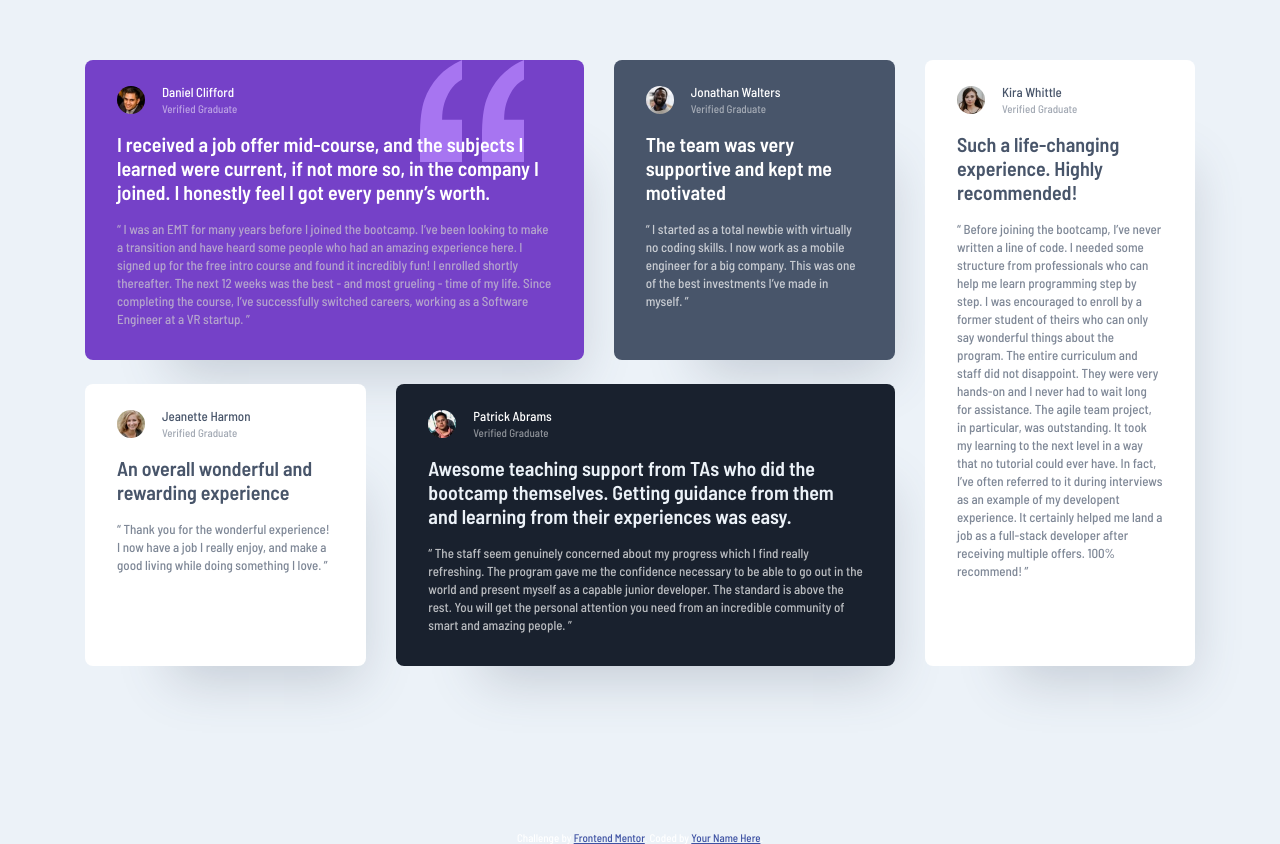
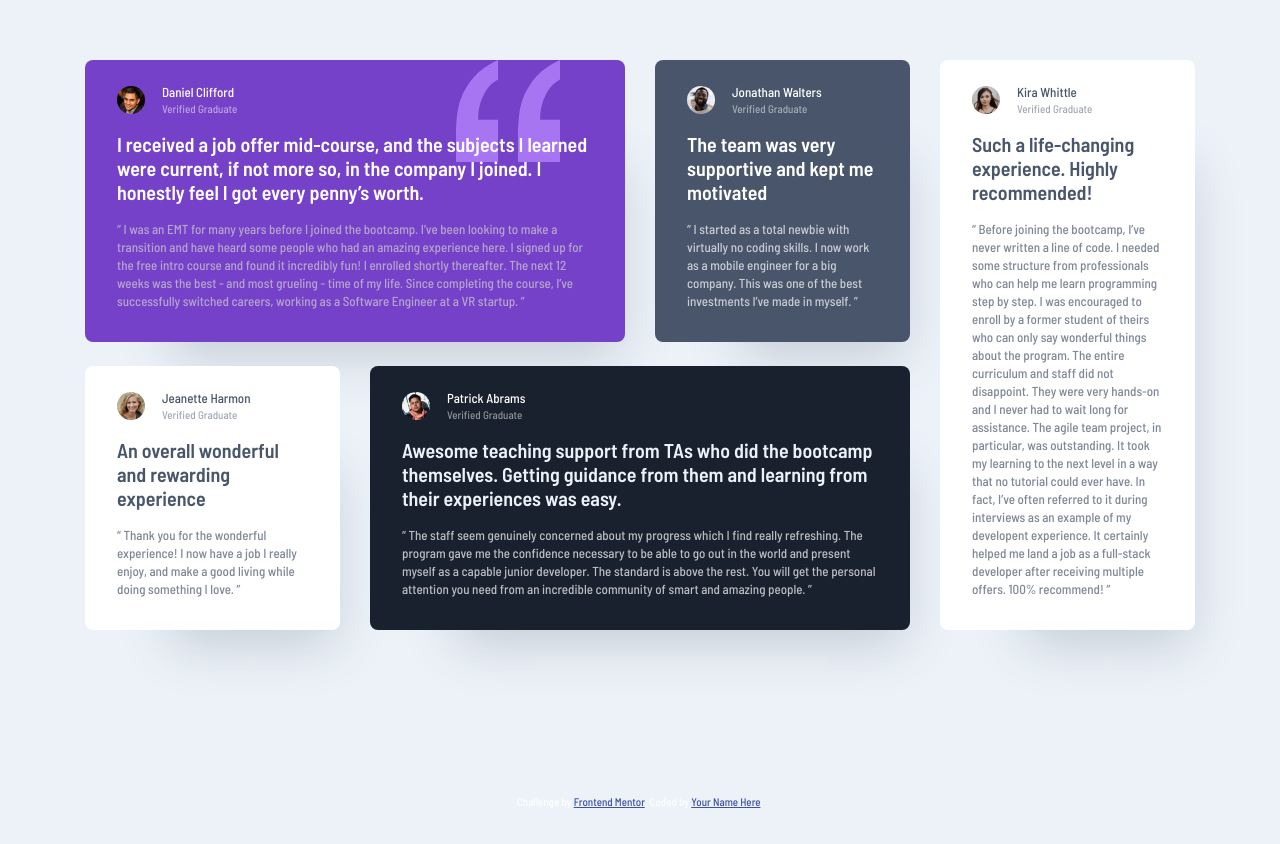
Before and after one commit to ajibade-ibrahim/testimonials-grid-section, a plain HTML site: page index.html in a window 1280 px wide. Shown: the part 105-949 px from the top of the page. After the commit the page ends 913 px from the top, so only its background shows below. Drawn offline with Linux system fonts and the light colour scheme.

Commit message:
grid implementation

```diff
--- a/index.html
+++ b/index.html
@@ -14,8 +14,7 @@
     <main class="container">
         <section class="card-group">
             <section class="card-group-left">
-                <div class="card-row">
-                    <div class="card bg-violet flex-grow-3">
+                    <div class="card bg-violet colspan-2">
                         <div class="card-header">
                             <img src="images/image-daniel.jpg" alt="Daniel Clifford">
                             <div class="card-title">
@@ -55,8 +54,6 @@
                             </p>
                         </div>
                     </div>
-                </div>
-                <div class="card-row">
                     <div class="card bg-white">
                         <div class="card-header">
                             <img src="images/image-jeanette.jpg" alt="Jeanette Harmon">
@@ -67,13 +64,14 @@
                         </div>
                         <div class="card-body">
                             <p class="display">An overall wonderful and rewarding experience</p>
-                            <p class="quote">“ Thank you for the wonderful experience! I now have a job I really enjoy, and make a good
+                            <p class="quote">“ Thank you for the wonderful experience! I now have a job I really enjoy, and
+                                make a good
                                 living
                                 while doing something I love. ”
                             </p>
                         </div>
                     </div>
-                    <div class="card bg-blackish-blue flex-grow-3">
+                    <div class="card bg-blackish-blue colspan-2">
                         <div class="card-header">
                             <img src="images/image-patrick.jpg" alt="Patrick Abrams">
                             <div class="card-title">
@@ -82,21 +80,23 @@
                             </div>
                         </div>
                         <div class="card-body">
-                            <p class="display">Awesome teaching support from TAs who did the bootcamp themselves. Getting guidance from them
+                            <p class="display">Awesome teaching support from TAs who did the bootcamp themselves. Getting
+                                guidance from them
                                 and
                                 learning from their experiences was easy.
                             </p>
-                            <p class="quote">“ The staff seem genuinely concerned about my progress which I find really refreshing. The
+                            <p class="quote">“ The staff seem genuinely concerned about my progress which I find really
+                                refreshing. The
                                 program
                                 gave me the confidence necessary to be able to go out in the world and present myself as a
                                 capable
-                                junior developer. The standard is above the rest. You will get the personal attention you need
+                                junior developer. The standard is above the rest. You will get the personal attention you
+                                need
                                 from
                                 an incredible community of smart and amazing people. ”
                             </p>
                         </div>
                     </div>
-                </div>
             </section>
             <section class="card-group-right">
                 <div class="card bg-white">
@@ -109,16 +109,23 @@
                     </div>
                     <div class="card-body">
                         <p class="display">Such a life-changing experience. Highly recommended!</p>
-                        <p class="quote">“ Before joining the bootcamp, I’ve never written a line of code. I needed some structure from
-                            professionals who can help me learn programming step by step. I was encouraged to enroll by a former
-                            student of theirs who can only say wonderful things about the program. The entire curriculum and
+                        <p class="quote">“ Before joining the bootcamp, I’ve never written a line of code. I needed some
+                            structure from
+                            professionals who can help me learn programming step by step. I was encouraged to enroll by
+                            a former
+                            student of theirs who can only say wonderful things about the program. The entire curriculum
+                            and
                             staff
-                            did not disappoint. They were very hands-on and I never had to wait long for assistance. The agile
+                            did not disappoint. They were very hands-on and I never had to wait long for assistance. The
+                            agile
                             team
-                            project, in particular, was outstanding. It took my learning to the next level in a way that no
+                            project, in particular, was outstanding. It took my learning to the next level in a way that
+                            no
                             tutorial
-                            could ever have. In fact, I’ve often referred to it during interviews as an example of my developent
-                            experience. It certainly helped me land a job as a full-stack developer after receiving multiple
+                            could ever have. In fact, I’ve often referred to it during interviews as an example of my
+                            developent
+                            experience. It certainly helped me land a job as a full-stack developer after receiving
+                            multiple
                             offers.
                             100% recommend! ”
                         </p>
--- a/styles.css
+++ b/styles.css
@@ -7,35 +7,8 @@
     --light-gray: hsl(0, 0%, 81%);
     --light-grayish-blue: hsl(210, 46%, 95%);
     --shadow: hsla(217, 19%, 35%, 24.74%);
-}
 
-.bg-violet {
-    background-color: var(--moderate-violet);
-    background-image: url('images/bg-pattern-quotation.svg');
-    background-position-x: 85%;
-    background-position-y: top;
-    background-repeat: no-repeat;
-}
-
-.bg-violet .quote{
-    color: var(--light-gray);
-}
-
-.bg-blackish-blue {
-    background-color: var(--very-dark-blackish-blue);
-}
-
-.bg-blackish-blue .display {
-    color: var(--light-grayish-blue);
-}
-
-.bg-dark-grayish-blue {
-    background-color: var(--very-dark-grayish-blue);
-}
-
-.bg-white {
-    background-color: white;
-    color: var(--very-dark-grayish-blue);
+    --card-width: 25.5rem;
 }
 
 * {
@@ -80,37 +53,41 @@ body {
 }
 
 /*containers*/
+
 .container {
     width: 100%;
-    /*height: calc(100vh - 1px);*/
     height: 100%;
     display: flex;
     justify-content: center;
     align-items: center;
     padding: 16.5rem 0;
 
-    @media screen and (max-width: 768px) {
+    @media screen and (max-width: 1200px) {
         padding: 7.1rem 2.4rem;
     }
 }
 
 .card-group {
-    display: flex;
+    display: grid;
+    grid-template-columns: auto var(--card-width);
     column-gap: 3rem;
     max-width: 111rem;
 
-    @media screen and (max-width: 768px){
-        flex-direction: column;
+    @media screen and (max-width: 1200px){
+        grid-template-columns: auto;
         row-gap: 2.4rem;
     }
 }
 
 .card-group-left {
-    display: flex;
-    flex-direction: column;
+    display: grid;
+    grid-template-columns: repeat(3, var(--card-width));
     row-gap: 2.4rem;
-    flex-grow: 3;
-    flex-basis: 0;
+    column-gap: 3rem;
+
+    @media screen and (max-width: 1200px){
+        grid-template-columns: auto;
+    }
 }
 
 .card-group-right {
@@ -169,7 +146,45 @@ body {
     border-radius: 100%;
 }
 
+.bg-violet {
+    background-color: var(--moderate-violet);
+    background-image: url('images/bg-pattern-quotation.svg');
+    background-position-x: 85%;
+    background-position-y: top;
+    background-repeat: no-repeat;
+}
 
+.bg-violet .quote{
+    color: var(--light-gray);
+}
+
+.bg-blackish-blue {
+    background-color: var(--very-dark-blackish-blue);
+}
+
+.bg-blackish-blue .display {
+    color: var(--light-grayish-blue);
+}
+
+.bg-dark-grayish-blue {
+    background-color: var(--very-dark-grayish-blue);
+}
+
+.bg-white {
+    background-color: white;
+    color: var(--very-dark-grayish-blue);
+}
+
+.colspan-2 {
+    grid-column: span 2;
+
+    @media screen and (max-width: 576px) {
+        grid-column: span 1;
+    }
+}
+
+
+/*attribution*/
 .attribution {
     font-size: 11px;
     text-align: center;
```
